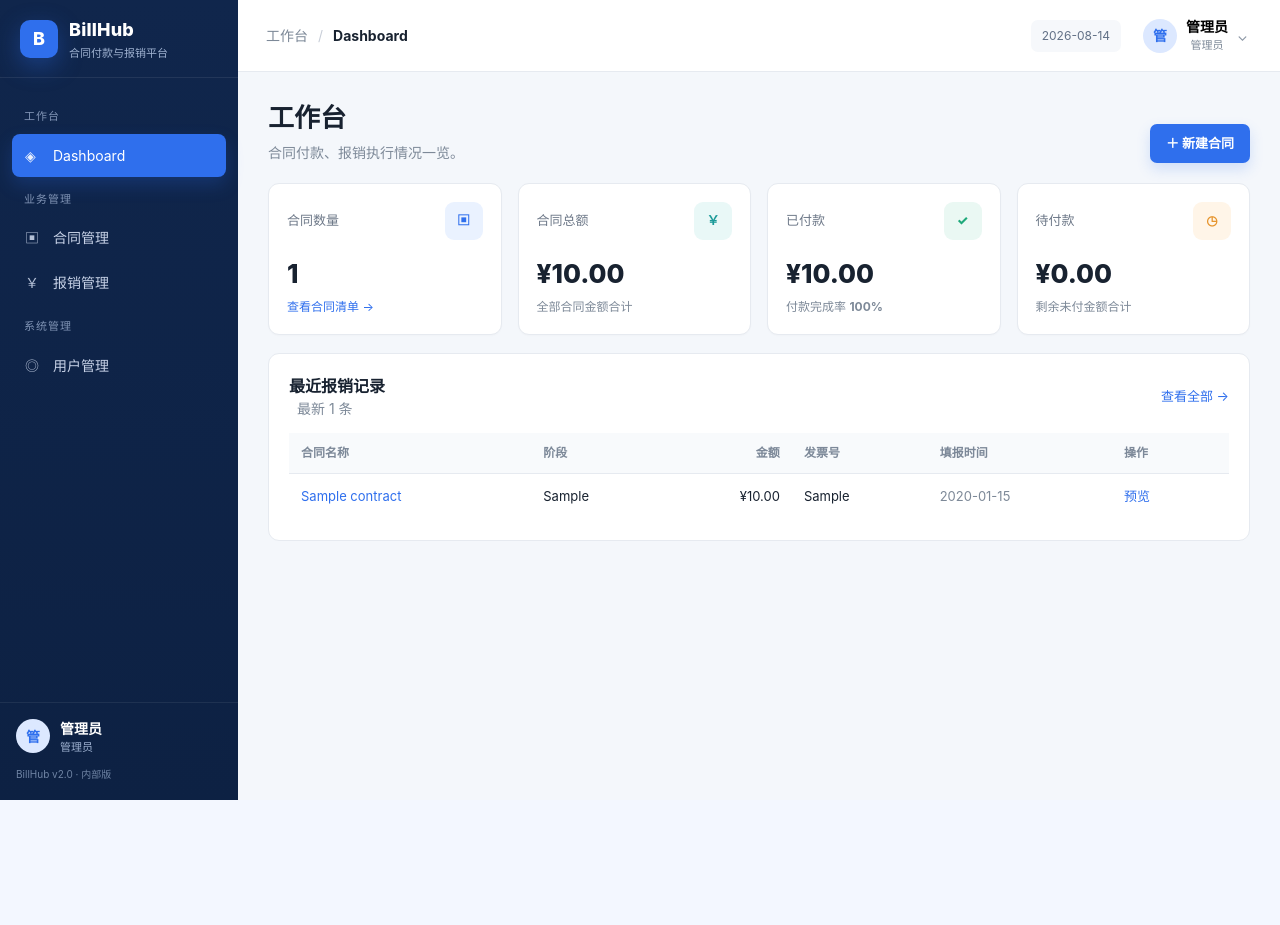
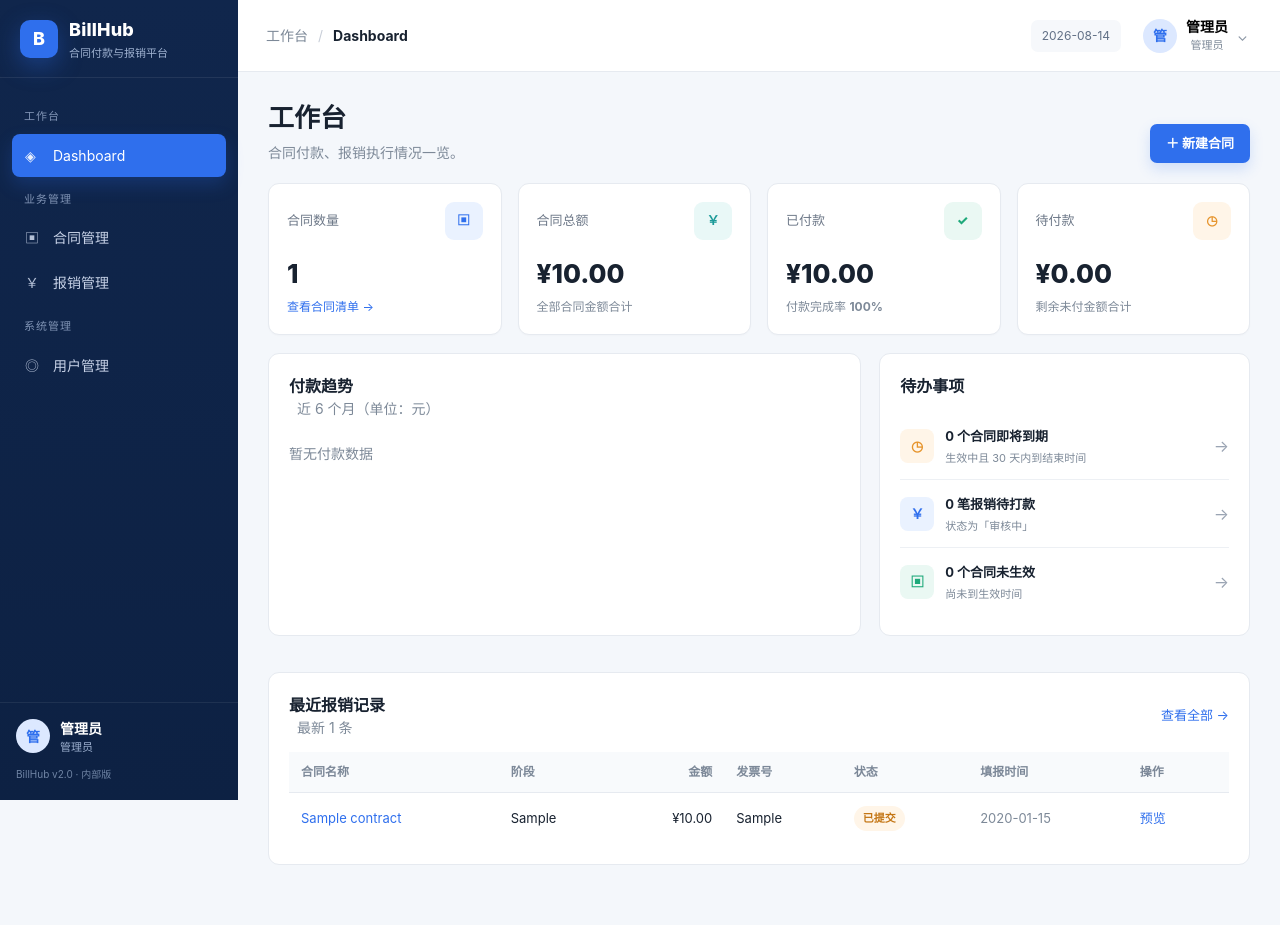
Before and after one commit to timmycheng/BillHub, a Flask app: page / in a window 1280 px wide. Before the commit the page ends 800 px from the top, so only its background shows below. Run offline with Flask 3, Linux system fonts and the light colour scheme; a user stored in the database is signed in; tables that the repository leaves empty hold one stand-in row (values such as "Sample post"); some libraries are stand-ins or nearby versions.

Commit message:
2.0 [11/11]: dashboard - stat cards + 6-month payment trend chart + todos + recent records

```diff
--- a/web/routes/main.py
+++ b/web/routes/main.py
@@ -1,8 +1,12 @@
-"""BillHub 主面板：工作台（汇总统计 + 最近报销记录）。"""
-from flask import Blueprint, render_template
+"""BillHub 主面板：工作台（汇总统计 + 付款趋势 + 待办 + 最近报销记录）。"""
+from collections import defaultdict
+from datetime import date, timedelta
+
+from flask import Blueprint, render_template, url_for
 from flask_login import current_user, login_required
 
 import db
+from utils import contract_statuses
 
 main_bp = Blueprint('main', __name__)
 
@@ -16,16 +20,53 @@ def _owner_filter():
 def dashboard():
     owner = _owner_filter()
     contracts = db.list_contracts(owner_id=owner)
+    today = date.today().isoformat()
+    soon = (date.today() + timedelta(days=30)).isoformat()
+
     total_amount = paid = 0.0
+    expiring = pending_effective = 0
     for c in contracts:
         s = db.get_contract_stats(c['id'])
         total_amount += s['total']
         paid += s['paid']
+        st = contract_statuses(c)
+        if st['effective_key'] == 'pending':
+            pending_effective += 1
+        # 即将到期：生效中且 30 天内到期
+        if st['effective_key'] == 'active' and c.get('end_date') and c['end_date'] <= soon:
+            expiring += 1
     stats = {
         'count': len(contracts),
         'total': total_amount,
         'paid': paid,
         'remaining': total_amount - paid,
     }
-    recent = db.list_all_payments(owner_id=owner, limit=8)
-    return render_template('dashboard.html', stats=stats, recent=recent)
+
+    # 近 6 个月付款趋势（按报销记录 pay_date 的年月汇总）
+    all_payments = db.list_all_payments(owner_id=owner)
+    now = date.today()
+    months = []
+    for i in range(5, -1, -1):
+        mm, yy = now.month - i, now.year
+        while mm <= 0:
+            mm += 12
+            yy -= 1
+        months.append({'key': f'{yy:04d}-{mm:02d}', 'label': f'{mm}月', 'total': 0.0})
+    midx = {m['key']: i for i, m in enumerate(months)}
+    reviewing = 0
+    for p in all_payments:
+        if p.get('status') == '审核中':
+            reviewing += 1
+        ym = (p.get('pay_date') or '')[:7]
+        if ym in midx:
+            months[midx[ym]]['total'] += float(p['amount'])
+    max_total = max((m['total'] for m in months), default=0)
+    for m in months:
+        m['pct'] = int(round(m['total'] / max_total * 100)) if max_total else 0
+
+    recent = all_payments[:8]
+
+    return render_template('dashboard.html', stats=stats, recent=recent,
+                           months=months, max_total=max_total,
+                           expiring=expiring, pending_effective=pending_effective,
+                           reviewing=reviewing)
--- a/web/static/style.css
+++ b/web/static/style.css
@@ -160,6 +160,34 @@ a { color: var(--blue); text-decoration: none; }
 .stat-foot { color: var(--muted); font-size: 12px; }
 .green-text { color: var(--green); }
 .orange-text { color: var(--orange); }
+
+/* 两栏（图表 + 待办） */
+.two-col { display: grid; grid-template-columns: 1.6fr 1fr; gap: 18px; margin-bottom: 18px; }
+
+/* 付款趋势柱状图 */
+.chart { height: 260px; display: flex; }
+.y-axis { width: 70px; display: flex; flex-direction: column; justify-content: space-between; padding: 6px 6px 26px 0; color: #99a4b3; font-size: 11px; text-align: right; }
+.plot { position: relative; flex: 1; }
+.gridline { position: absolute; left: 0; right: 0; border-top: 1px dashed #e8ecf1; }
+.g1 { top: 6px; } .g2 { top: 50%; }
+.bars { height: 100%; display: flex; align-items: flex-end; justify-content: space-around; padding: 8px 6px 0; }
+.bar-col { height: 100%; display: flex; flex-direction: column; justify-content: flex-end; align-items: center; gap: 6px; color: #8793a2; font-size: 12px; min-width: 56px; position: relative; }
+.bar { width: 30px; border-radius: 7px 7px 2px 2px; background: #9bbcff; min-height: 2px; transition: height .3s; }
+.bar.hot { background: var(--blue); }
+.bar-value { font-size: 11px; color: #6980a5; opacity: 0; transition: .2s; position: absolute; bottom: 30px; }
+.bar-col:hover .bar-value { opacity: 1; }
+
+/* 待办列表 */
+.todo-list { display: flex; flex-direction: column; }
+.todo { display: flex; align-items: center; gap: 11px; padding: 13px 0; border-bottom: 1px solid #edf0f4; }
+.todo:last-child { border-bottom: 0; }
+.todo-icon { width: 34px; height: 34px; border-radius: 8px; display: grid; place-items: center; font-weight: 800; flex: none; }
+.todo-icon.orange { background: var(--orange2); color: var(--orange); }
+.todo-icon.blue { background: var(--blue2); color: var(--blue); }
+.todo-icon.green { background: var(--green2); color: var(--green); }
+.todo strong { font-size: 13px; }
+.todo p { margin: 3px 0 0; font-size: 11px; color: var(--muted); }
+.todo .arrow { border: 0; background: transparent; color: #9aa4b3; margin-left: auto; font-size: 16px; text-decoration: none; }
 
 /* ============ 面板 / 表格 ============ */
 .panel {
@@ -378,6 +406,7 @@ body.modal-open { overflow: hidden; }
   .main { margin-left: 210px; width: calc(100% - 210px); }
   .stats-grid { grid-template-columns: repeat(2, 1fr); }
   .detail-top { grid-template-columns: 1fr; }
+  .two-col { grid-template-columns: 1fr; }
 }
 @media (max-width: 720px) {
   .sidebar { display: none; }
--- a/web/templates/dashboard.html
+++ b/web/templates/dashboard.html
@@ -26,13 +26,63 @@
     <div class="stat-top"><span>已付款</span><div class="stat-icon green">✓</div></div>
     <div class="stat-num">¥{{ stats.paid|money }}</div>
     <div class="stat-foot">付款完成率
-      <strong>{{ '%d'|format(stats.paid / stats.total * 100) if stats.total else 0 }}%</strong>
+      <strong>{{ ((stats.paid / stats.total * 100)|int) if stats.total else 0 }}%</strong>
     </div>
   </div>
   <div class="stat-card">
     <div class="stat-top"><span>待付款</span><div class="stat-icon orange">◷</div></div>
     <div class="stat-num">¥{{ stats.remaining|money }}</div>
     <div class="stat-foot">剩余未付金额合计</div>
+  </div>
+</div>
+
+<div class="two-col">
+  <div class="panel">
+    <div class="panel-head">
+      <div><h3>付款趋势</h3><span class="muted">近 6 个月（单位：元）</span></div>
+    </div>
+    {% if max_total > 0 %}
+    <div class="chart">
+      <div class="y-axis">
+        <span>{{ max_total|money }}</span>
+        <span>{{ (max_total/2)|money }}</span>
+        <span>0</span>
+      </div>
+      <div class="plot">
+        <div class="gridline g1"></div><div class="gridline g2"></div>
+        <div class="bars">
+          {% for m in months %}
+          <div class="bar-col">
+            <div class="bar-value">{{ m.total|money }}</div>
+            <div class="bar {{ 'hot' if loop.last }}" style="height:{{ m.pct }}%"></div>
+            <span>{{ m.label }}</span>
+          </div>
+          {% endfor %}
+        </div>
+      </div>
+    </div>
+    {% else %}<p class="muted pad-sm">暂无付款数据</p>{% endif %}
+  </div>
+
+  <div class="panel">
+    <div class="panel-head"><div><h3>待办事项</h3></div></div>
+    <div class="todo-list">
+      <div class="todo">
+        <div class="todo-icon orange">◷</div>
+        <div><strong>{{ expiring }} 个合同即将到期</strong><p>生效中且 30 天内到结束时间</p></div>
+        <a class="arrow" href="{{ url_for('contracts.list', status='active') }}">→</a>
+      </div>
+      <div class="todo">
+        <div class="todo-icon blue">￥</div>
+        <div><strong>{{ reviewing }} 笔报销待打款</strong><p>状态为「审核中」</p></div>
+        <a class="arrow" href="{{ url_for('payments.page') }}">→</a>
+      </div>
+      <div class="todo">
+        <div class="todo-icon green">▣</div>
+        <div><strong>{{ pending_effective }} 个合同未生效</strong><p>尚未到生效时间</p></div>
+        <a class="arrow" href="{{ url_for('contracts.list', status='pending') }}">→</a>
+      </div>
+    </div>
   </div>
 </div>
 
@@ -44,7 +94,7 @@
   <div class="table-wrap">
     <table>
       <thead><tr>
-        <th>合同名称</th><th>阶段</th><th class="r">金额</th><th>发票号</th><th>填报时间</th><th>操作</th>
+        <th>合同名称</th><th>阶段</th><th class="r">金额</th><th>发票号</th><th>状态</th><th>填报时间</th><th>操作</th>
       </tr></thead>
       <tbody>
       {% for rec in recent %}
@@ -53,11 +103,16 @@
           <td>{{ rec.stage or '—' }}</td>
           <td class="r">¥{{ rec.amount|money }}</td>
           <td>{{ rec.invoice_no or '—' }}</td>
+          <td>
+            {% if rec.status == '已打款' %}<span class="tag green">已打款</span>
+            {% elif rec.status == '审核中' %}<span class="tag blue">审核中</span>
+            {% else %}<span class="tag orange">已提交</span>{% endif %}
+          </td>
           <td class="muted">{{ rec.created_at }}</td>
           <td><button type="button" class="row-btn" onclick="openPreview({{ rec.id }})">预览</button></td>
         </tr>
       {% else %}
-        <tr><td colspan="6" class="empty-row">暂无报销记录</td></tr>
+        <tr><td colspan="7" class="empty-row">暂无报销记录</td></tr>
       {% endfor %}
       </tbody>
     </table>
```
Also changed, not shown: issue.md (+1 -1 lines), CHANGELOG.md.
